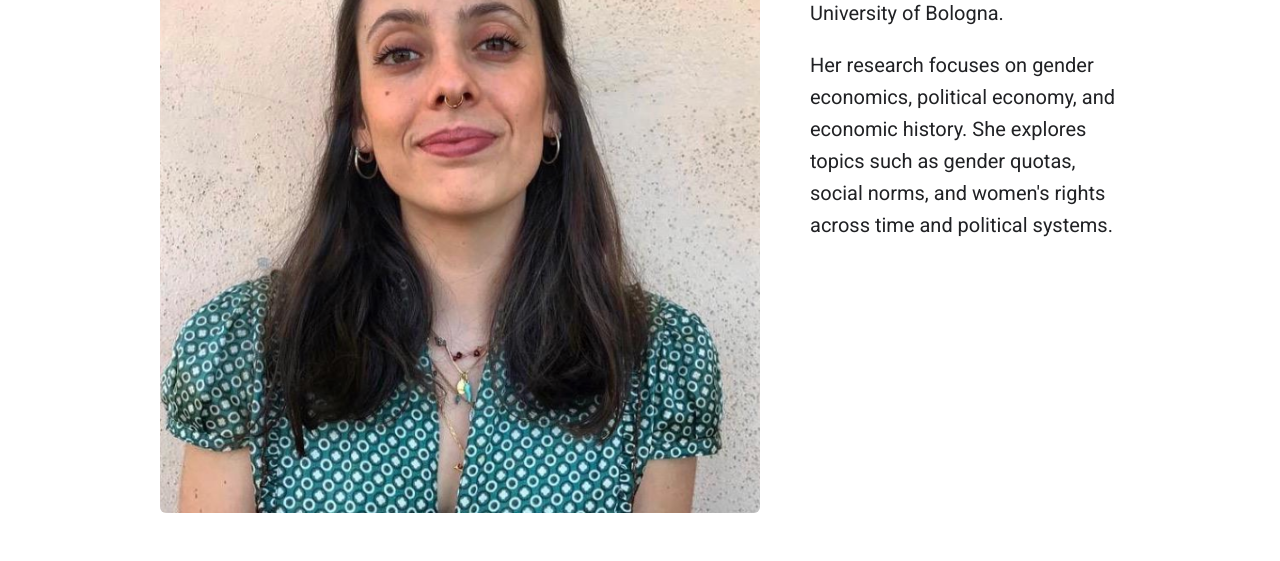
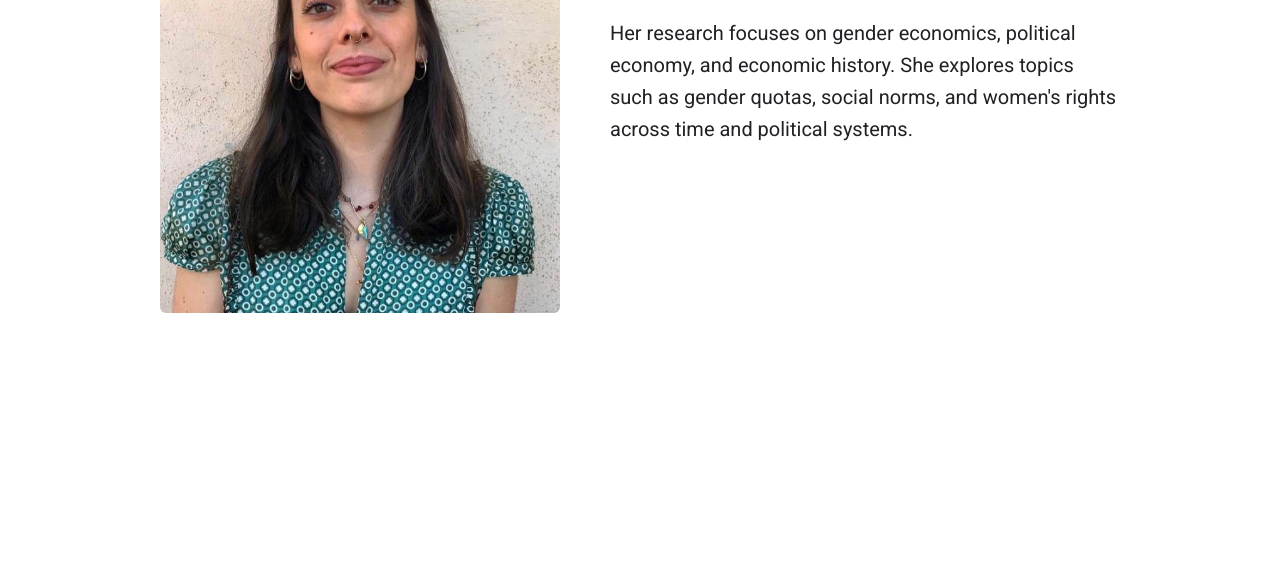
Before and after one commit to FedericaEsposito754/federica-esposito-econ, a plain HTML site: page about.html in a window 1280 px wide. Shown: the part 310-871 px from the top of the page. After the commit the page ends 800 px from the top, so only its background shows below. Drawn offline with Linux system fonts and the light colour scheme.

Commit message:
Update about.html

```diff
--- a/about.html
+++ b/about.html
@@ -20,14 +20,14 @@
             <a href="contact.html">Contact</a>
         </nav>
         <main style="display: flex; align-items: flex-start; font-size: 1.25rem;">
-    <div style="flex: 0 0 600px; margin-right: 50px;">
-        <img src="assets/Schermata-2025-05-15.png" alt="Federica Esposito"
-             style="width: 100%; border-radius: 6px; border: none; outline: none; display: block;">
+    <div style="flex: 0 0 400px; margin-right: 50px;">
+        <img src="assets/Schermata-2025-05-15.png" alt="Federica Esposito" style="width: 100%; border-radius: 6px;">
     </div>
     <div style="flex: 1;">
         <p><strong>Federica Esposito</strong> is a PhD candidate in Economics at the University of Bologna.</p>
         <p>Her research focuses on gender economics, political economy, and economic history. She explores topics such as gender quotas, social norms, and women's rights across time and political systems.</p>
     </div>
 </main>
+</main>
     </body>
     </html>
```
